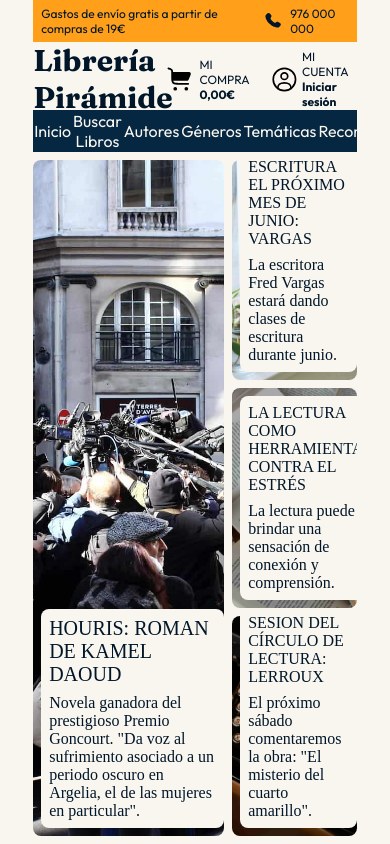
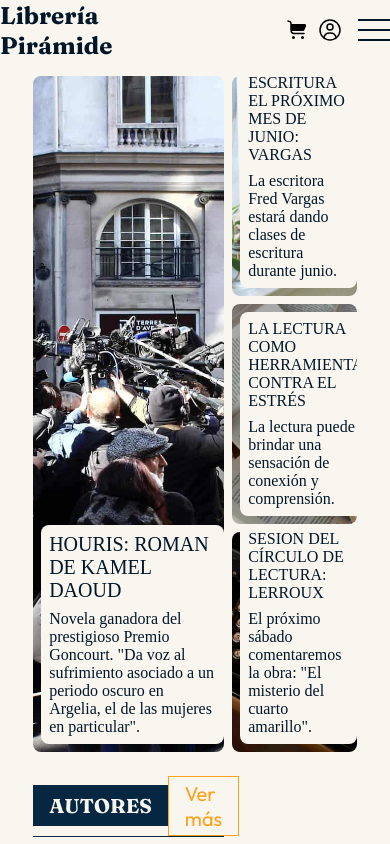
Before and after one commit to andresaragonguerrero/LibreriaPiramide, a Vue app: page / in a window 390 px wide. Shown: the top 844 px of the page. Built offline with nearby package versions, Linux system fonts and the light colour scheme; the HTML template or start-up script is replaced by a standard one.

Commit message:
Se adaptó el Header a pantallas más pequeñas

```diff
--- a/src/App.vue
+++ b/src/App.vue
@@ -72,4 +72,16 @@ const { isCollapsed } = useHeaderScroll();
   transform: translateY(-100%);
   opacity: 0;
 }
+
+@media (max-width: 1250px) {
+  .header {
+    grid-template-rows: 0dvh 8dvh 0dvh;
+  }
+}
+
+@media (max-width: 768px) {
+  .header {
+    grid-template-rows: 0dvh minmax(8dvh, auto) 0dvh;
+  }
+}
 </style>
--- a/src/assets/styles/styles.css
+++ b/src/assets/styles/styles.css
@@ -28,11 +28,7 @@
 
     --color-bg: hsl(38, 45%, 96%);
     --color-text: hsl(207, 95%, 8%);
-
-    /* estructura — títulos, bordes, iconografía */
     --color-primary: hsl(207, 86%, 14%);
-
-    /* CTAs, hover, enlaces activos */
     --color-secondary: hsl(35, 100%, 55%);
 }
 
--- a/src/components/header/HeaderMain.vue
+++ b/src/components/header/HeaderMain.vue
@@ -49,6 +49,7 @@ function toggleMenu() {
                 <span class="header__menu-bar"></span>
             </button>
         </div>
+
         <div v-if="isMenuOpen && collapsed" class="header__menu-panel">
             <nav class="header__menu-nav" aria-label="Internal navigation">
                 <RouterLink class="header__menu-link" to="/">Inicio</RouterLink>
@@ -218,4 +219,93 @@ function toggleMenu() {
     color: var(--color-bg);
     background-color: var(--color-primary);
 }
+
+@media (max-width: 1250px) {
+    .header__title {
+        font-size: var(--fs-2);
+    }
+}
+
+@media (max-width: 1250px) {
+    .header__logo-container {
+        grid-column: 1 / 6;
+    }
+
+    .header__user-actions {
+        grid-column: 8 / -1;
+    }
+}
+
+@media (max-width: 1024px) {
+    .header__menu-toggle {
+        width: var(--space-4);
+        margin-left: var(--space-3);
+        opacity: 1;
+        pointer-events: auto;
+    }
+
+    .header__title {
+        font-size: var(--fs-3);
+    }
+
+    .header__cart-text,
+    .header__auth-text {
+        display: none;
+    }
+
+    .header__icon {
+        width: 28px;
+        height: 28px;
+    }
+}
+
+@media (max-width: 768px) {
+    .header__logo-container {
+        grid-column: 1 / 7;
+    }
+
+    .header__user-actions {
+        grid-column: 7 / -1;
+    }
+
+    .header__cart {
+        margin-right: var(--space-2);
+    }
+
+    .header__menu-panel {
+        left: var(--space-2);
+        right: var(--space-2);
+        top: 6dvh;
+    }
+}
+
+@media (max-height: 500px) {
+    .header__menu-panel {
+        max-height: 80dvh;
+    }
+}
+
+@media (max-width: 480px) {
+    .header__title {
+        font-size: var(--fs-2);
+    }
+
+    .header__icon {
+        width: 24px;
+        height: 24px;
+    }
+
+    .header__menu-panel {
+        top: 5dvh;
+    }
+
+    .header__menu-nav {
+        width: 100%;
+    }
+
+    .header__menu-link {
+        padding: var(--space-1) var(--space-2);
+        font-size: var(--fs-5);
+    }
+}
 </style>
--- a/src/components/header/HeaderNav.vue
+++ b/src/components/header/HeaderNav.vue
@@ -45,4 +45,16 @@
     color: var(--color-primary);
     background-color: var(--color-bg);
 }
+
+@media (max-width: 1500px) {
+    .header__link {
+        font-size: var(--fs-5);
+    }
+}
+
+@media (max-width: 1250px) {
+    .header__nav {
+        display: none;
+    }
+}
 </style>
--- a/src/components/header/HeaderTop.vue
+++ b/src/components/header/HeaderTop.vue
@@ -49,4 +49,22 @@
     width: 25px;
     height: 25px;
 }
+
+@media (max-width: 1024px) {
+    .header__shipping-text,
+    .header__phone {
+        font-size: var(--fs-6);
+    }
+
+    .header__icon {
+        width: 20px;
+        height: 20px;
+    }
+}
+
+@media (max-width: 768px) {
+    .header__top {
+        display: none;
+    }
+}
 </style>
```
